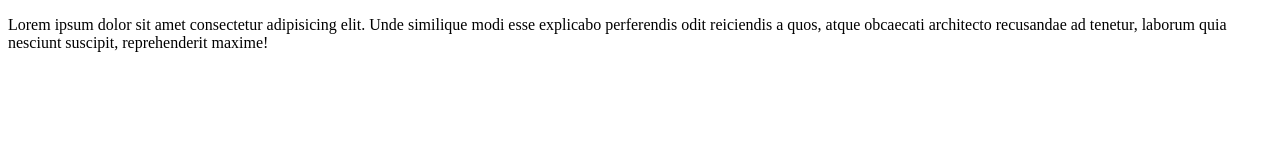
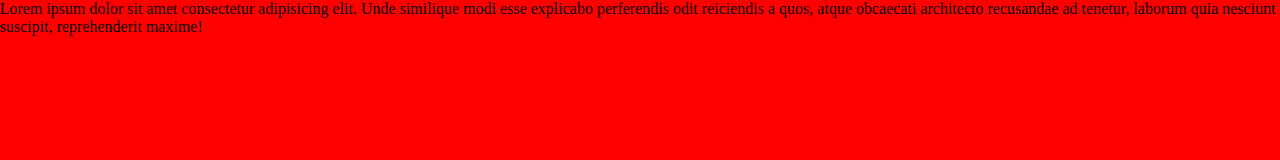
Before and after one commit to JsAzucar/RemoteSexto, a plain HTML site: page index.html in a window 1280 px wide. Drawn offline with Linux system fonts and the light colour scheme.

Commit message:
Modificacion archivo html y css

```diff
--- a/index.html
+++ b/index.html
@@ -3,6 +3,7 @@
 <head>
     <meta charset="UTF-8">
     <meta name="viewport" content="width=device-width, initial-scale=1.0">
+    <link rel="stylesheet" href="styles.css" type="text/css">
     <title>Document</title>
 </head>
 <body>
--- /dev/null
+++ b/styles.css
@@ -0,0 +1,5 @@
+*{
+    background-color: red;
+    margin: 0;
+    padding: 0;
+}
```
